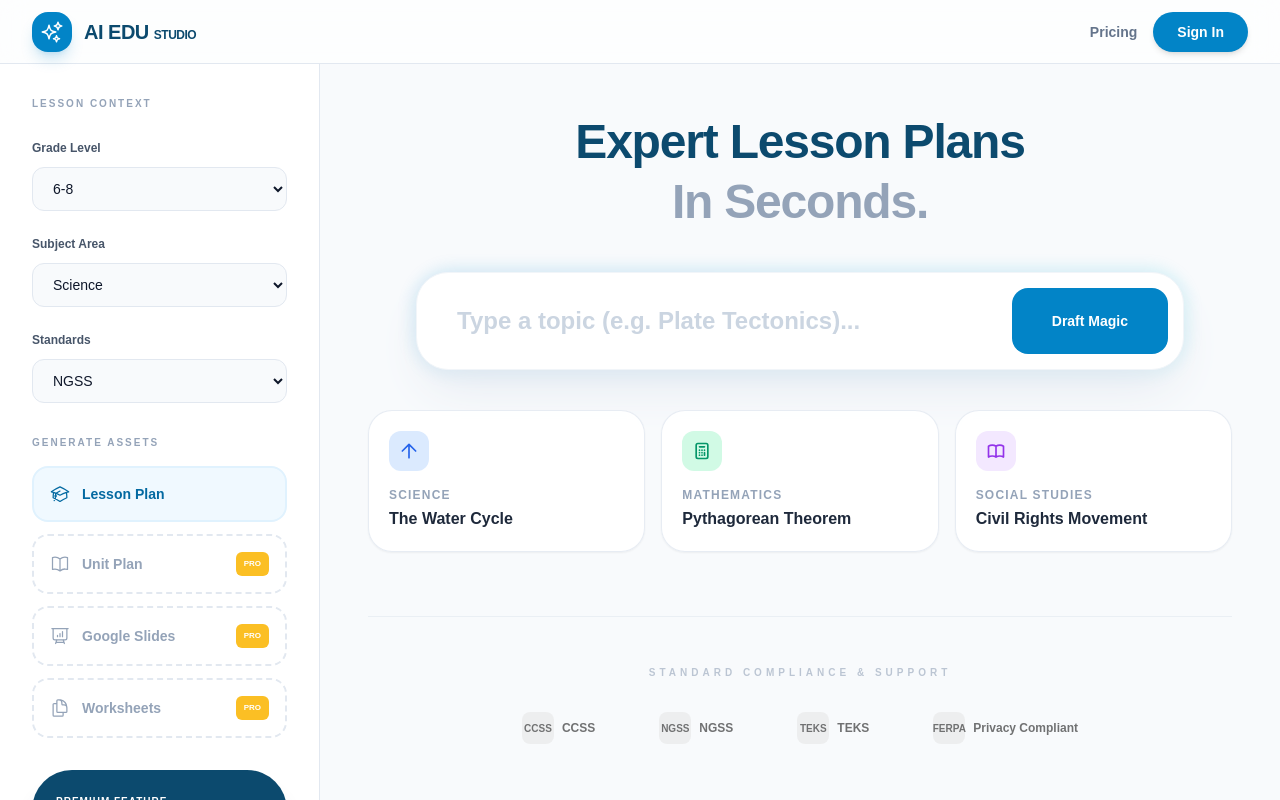
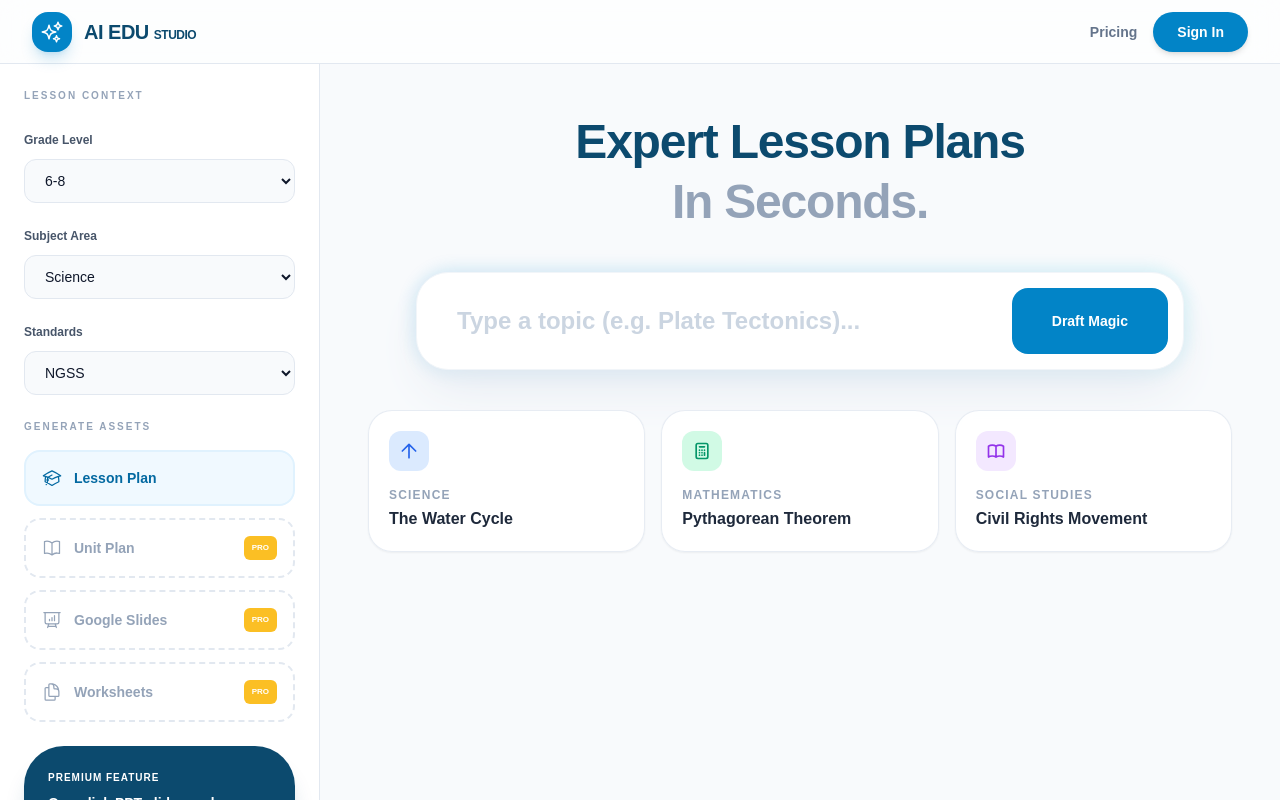
Before and after one commit to joanjiaocn-rgb/eduus, a Next.js app: page /page-new in a window 1280 px wide. Built offline with nearby package versions, Linux system fonts and the light colour scheme.

Commit message:
fix: hide compliance footer and optimize sidebar for 100% zoom

```diff
--- a/app/page-new/page.js
+++ b/app/page-new/page.js
@@ -72,7 +72,7 @@ export default function AIEDUInterface() {
 
       <div className="flex flex-1 overflow-hidden">
         {/* Sidebar */}
-        <aside className="w-80 bg-white border-r border-slate-200 p-8 flex flex-col gap-8 overflow-y-auto shrink-0 hidden lg:flex">
+        <aside className="w-80 bg-white border-r border-slate-200 p-6 flex flex-col gap-6 overflow-y-auto shrink-0 hidden lg:flex max-h-screen">
           <section>
             <h3 className="text-[10px] font-black uppercase tracking-[0.2em] text-slate-400 mb-6">Lesson Context</h3>
             <div className="space-y-5">
@@ -223,7 +223,7 @@ export default function AIEDUInterface() {
               </div>
             )}
 
-            <div className="pt-12 border-t border-slate-200 flex flex-col items-center gap-8 opacity-60">
+            <div className="pt-12 border-t border-slate-200 flex flex-col items-center gap-8 opacity-0">
               <p className="text-[10px] font-black uppercase tracking-[0.4em] text-slate-400">Standard Compliance & Support</p>
               <div className="flex flex-wrap justify-center gap-10 md:gap-16">
                 {['CCSS', 'NGSS', 'TEKS', 'FERPA'].map(item => (
```
